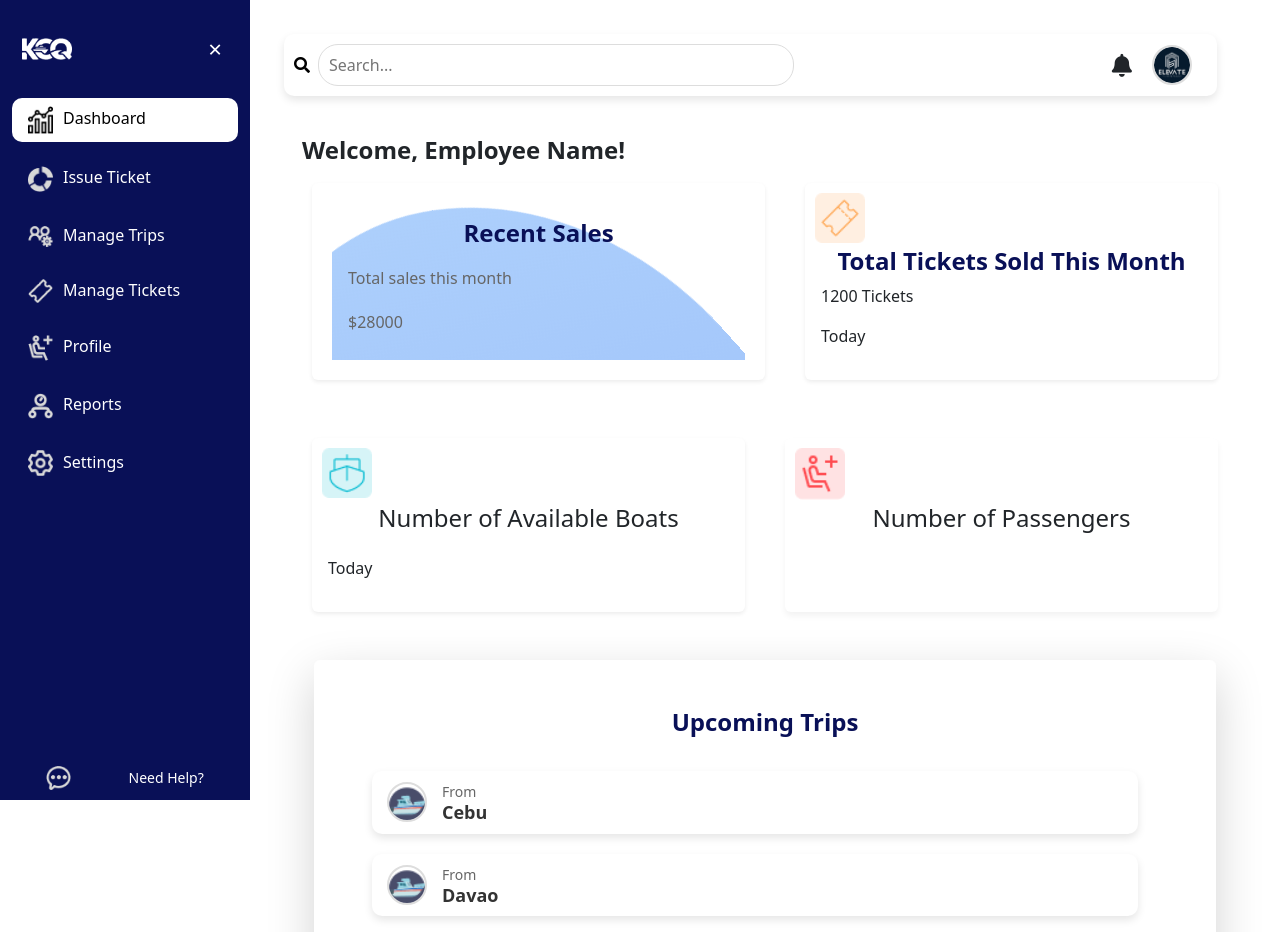
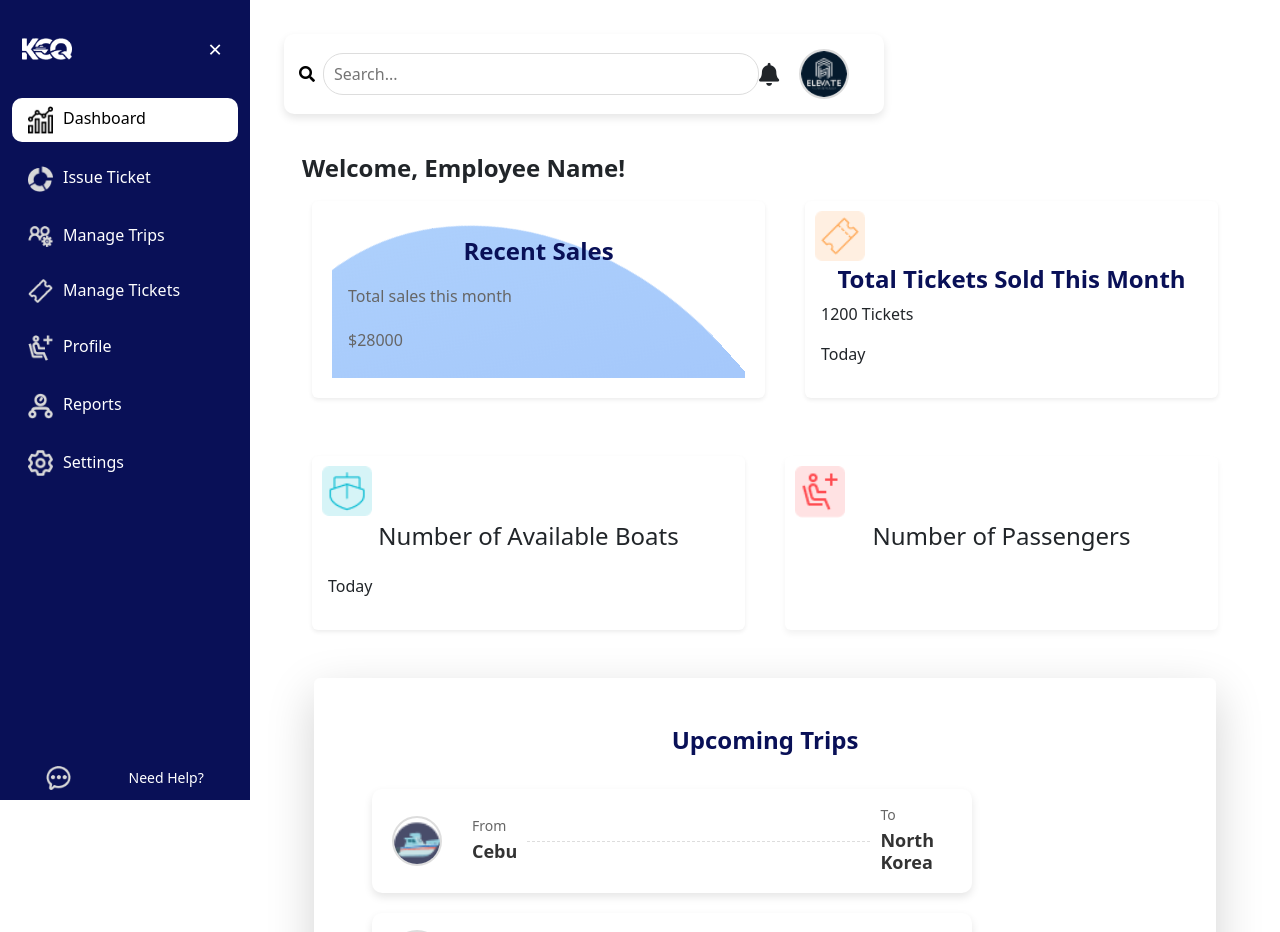
Before and after one commit to Elevate-Company/KCQ-Ferry-Ticketing-System, a React (Create React App) app in the folder frontend/: page /dashboard in a window 1280 px wide. Shown: the top 932 px of the page. Built offline with nearby package versions, Linux system fonts and the light colour scheme.

Commit message:
(from) and (to) component

```diff
--- a/frontend/src/core/tripcard.js
+++ b/frontend/src/core/tripcard.js
@@ -4,19 +4,27 @@ import '../css/tripcard.css';
 function Tripcard({ from, destination, boatImage }) {
   return (
     <div className="navbar-card">
-      <div className="notification-profile">
-        {/* Profile avatar (boat logo image) */}
-        <div className="profile-avatar">
-          <img src={boatImage} alt="Boat" className="avatar" />
+      {/* Profile avatar (boat image) */}
+      <div className="profile-avatar">
+        <img src={boatImage} alt="Boat" className="avatar" />
+      </div>
+
+      {/* "From" Section */}
+      <div className="text-content">
+        <p>From</p>
+        <div className="h6-container">
+          <h6>{from}</h6>
         </div>
+      </div>
 
-        {/* Text content on the right of the image */}
-        <div className="text-content">
-          <p>From</p>  {/* 'From' text above destination */}
+      {/* Horizontal Dashed Line Separator */}
+      <div className="separator"></div>
 
-          <div className="h6-container">
-            <h6>{from}</h6>  {/* From destination text */}
-          </div>
+      {/* "To" Section */}
+      <div className="text-content">
+        <p>To</p>
+        <div className="h6-container">
+          <h6>{destination}</h6>
         </div>
       </div>
     </div>
--- a/frontend/src/core/upcomingtripcard.js
+++ b/frontend/src/core/upcomingtripcard.js
@@ -6,9 +6,9 @@ import Tripcard from './tripcard';  // Import Tripcard component
 function UpcomingTripCard() {
   // Example data for upcoming trips
   const trips = [
-    { id: 1, from: 'Cebu', destination: 'Manila', boatImage: 'boatlogo.png', dashImage: 'dash.png' },
-    { id: 2, from: 'Davao', destination: 'Cagayan de Oro', boatImage: 'boatlogo.png', dashImage: 'dash.png' },
-    { id: 3, from: 'Iloilo', destination: 'Negros', boatImage: 'boatlogo.png', dashImage: 'dash.png' },
+    { id: 1, from: 'Cebu', destination: 'North Korea', boatImage: 'boatlogo.png', dashImage: 'dash.png' },
+    { id: 2, from: 'Davao', destination: 'Japan', boatImage: 'boatlogo.png', dashImage: 'dash.png' },
+    { id: 3, from: 'Iloilo', destination: 'China', boatImage: 'boatlogo.png', dashImage: 'dash.png' },
   ];
 
   return (
--- a/frontend/src/css/tripcard.css
+++ b/frontend/src/css/tripcard.css
@@ -1,32 +1,36 @@
 /* Styling for the tripcard container */
 .navbar-card {
-    display: flex; /* Aligns children elements in a row */
-    align-items: center; /* Vertically centers the items */
-    padding: 10px;
+  display: flex;
+  flex-direction: row; /* Horizontal layout on larger screens */
+  align-items: center;
+  padding: 15px;
   background-color: #fff;
-    box-shadow: 0 4px 8px rgba(0, 0, 0, 0.1); /* Card shadow */
-    border-radius: 10px; /* Rounded corners */
+  box-shadow: 0 4px 8px rgba(0, 0, 0, 0.1);
+  border-radius: 10px;
   margin: 10px;
+  width: 100%;
+  max-width: 600px; /* Longer card on desktop */
 }
 
 /* Styling for the image container */
 .profile-avatar {
-    margin-right: 15px; /* Space between the image and text */
+  margin-right: 20px;
 }
 
 .avatar {
-    width: 40px;
-    height: 40px;
-    border-radius: 50%; /* Circular avatar */
+  width: 50px;
+  height: 50px;
+  border-radius: 50%;
   object-fit: cover;
 }
 
-/* Styling for the text beside the image */
+/* Common styling for "From" and "To" sections */
 .text-content {
   display: flex;
   flex-direction: column;
-    justify-content: center;
   align-items: flex-start;
+  margin: 0 10px;
+  flex-grow: 1;
 }
 
 .text-content p {
@@ -35,16 +39,40 @@
   color: #666;
 }
 
-/* Container for the destination text */
-.h6-container {
-    display: flex;
-    flex-direction: row;
-    align-items: center; /* Aligns the text and the image */
-}
-
-.text-content h6 {
-    margin: 0;
+/* Styling for the 'From' and 'To' destinations */
+.h6-container h6 {
+  margin: 5px 0;
   font-size: 18px;
   font-weight: bold;
   color: #333;
 }
+
+/* Horizontal dashed line separator */
+.separator {
+  width: 100%;
+  border-top: 1px dashed #ddd;
+  margin: 10px 0;
+}
+
+/* Responsive adjustments for mobile view */
+@media (max-width: 576px) {
+  .navbar-card {
+      flex-direction: column; /* Stack elements vertically on small screens */
+      max-width: 100%;
+      padding: 10px;
+  }
+  .profile-avatar {
+      margin-right: 0;
+      margin-bottom: 10px;
+  }
+  .avatar {
+      width: 40px;
+      height: 40px;
+  }
+  .h6-container h6 {
+      font-size: 16px;
+  }
+  .separator {
+      width: 80%; /* Narrower separator on small screens */
+  }
+}
```
Lines whose indentation alone changed are shown as unchanged.
